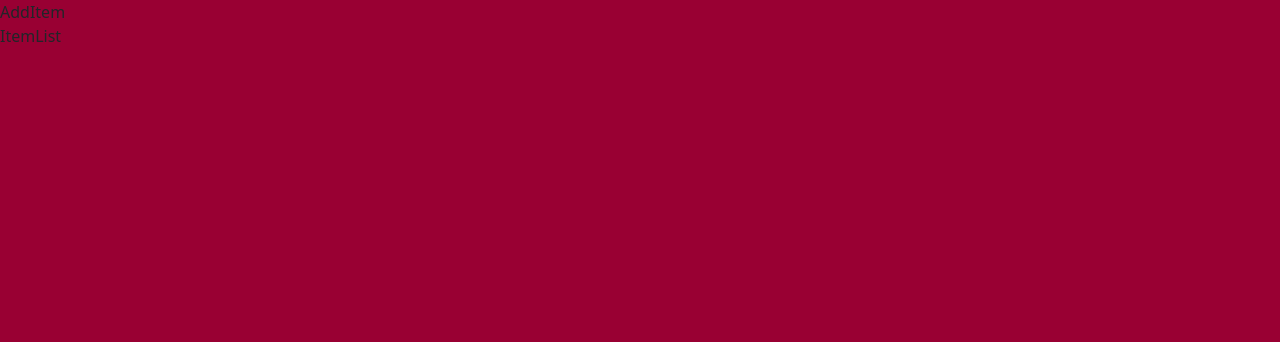
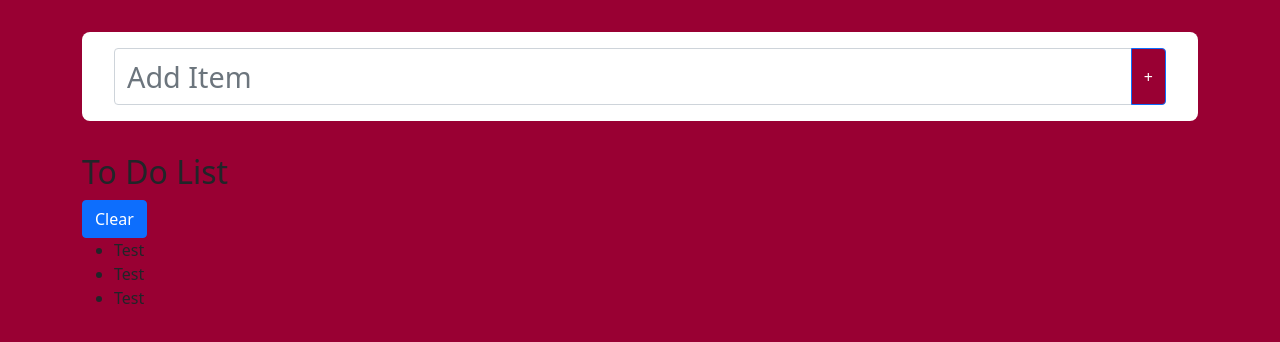
Before and after one commit to rajanmali/WSU-react-todo, a React (Create React App) app: page / in a window 1280 px wide. Shown: the top 342 px of the page. Built offline with nearby package versions, Linux system fonts and the light colour scheme.

Commit message:
added styling for add item component

```diff
--- a/src/App.js
+++ b/src/App.js
@@ -1,13 +1,20 @@
+import Row from 'react-bootstrap/Row';
+import Col from 'react-bootstrap/Col';
+
 // Components
 import AddItem from './components/AddItem';
 import ItemList from './components/ItemList';
 
 const App = () => {
   return (
-    <>
-      <AddItem />
-      <ItemList />
-    </>
+    <div className="container">
+      <Row>
+        <Col>
+          <AddItem />
+          <ItemList />
+        </Col>
+      </Row>
+    </div>
   );
 };
 
--- /dev/null
+++ b/src/assets/styles/components/AddItem.scss
@@ -0,0 +1,14 @@
+.add-item--wrapper {
+  background-color: $white;
+  padding: 1rem 2rem;
+  margin: 2rem 0;
+  border-radius: 0.5rem;
+
+  .add-item--input {
+    font-size: 1.8em;
+  }
+
+  .add-item--button {
+    background-color: $crimson;
+  }
+}
--- a/src/assets/styles/main.scss
+++ b/src/assets/styles/main.scss
@@ -3,6 +3,5 @@ $white: #ffffff;
 $black: #262223;
 $highlight-orange: #ff5c5e;
 
-body {
-  background-color: $crimson;
-}
+@import './components/AddItem.scss';
+@import './components/ItemList.scss';
--- a/src/components/AddItem/index.js
+++ b/src/components/AddItem/index.js
@@ -1,5 +1,24 @@
+import Form from 'react-bootstrap/Form';
+import InputGroup from 'react-bootstrap/InputGroup';
+import FormControl from 'react-bootstrap/FormControl';
+import Button from 'react-bootstrap/Button';
+
 const AddItem = () => {
-  return <div>AddItem</div>;
+  return (
+    <div className="add-item--wrapper">
+      <Form>
+        <InputGroup>
+          <FormControl
+            placeholder="Add Item"
+            aria-label="Add Item"
+            aria-describedby="basic-addItem"
+            className="add-item--input"
+          />
+          <Button className="add-item--button">+</Button>
+        </InputGroup>
+      </Form>
+    </div>
+  );
 };
 
 export default AddItem;
--- a/src/components/ItemList/index.js
+++ b/src/components/ItemList/index.js
@@ -1,5 +1,19 @@
+import Button from 'react-bootstrap/Button';
+
 const ItemList = () => {
-  return <div>ItemList</div>;
+  return (
+    <section>
+      <div>
+        <h2>To Do List</h2>
+        <Button>Clear</Button>
+      </div>
+      <ul>
+        <li>Test</li>
+        <li>Test</li>
+        <li>Test</li>
+      </ul>
+    </section>
+  );
 };
 
 export default ItemList;
--- a/src/index.css
+++ /dev/null
@@ -1 +0,0 @@
-@import './assets/styles/main.scss';
--- a/src/index.js
+++ b/src/index.js
@@ -6,7 +6,7 @@ import App from './App';
 
 // Styles
 import 'bootstrap/dist/css/bootstrap.min.css';
-import './index.css';
+import './index.scss';
 
 const root = ReactDOM.createRoot(document.getElementById('root'));
 root.render(<App />);
--- /dev/null
+++ b/src/index.scss
@@ -0,0 +1,5 @@
+@import './assets/styles/main.scss';
+
+body {
+  background-color: $crimson;
+}
```
Also changed, not shown: src/assets/styles/components/ItemList.scss (added).
